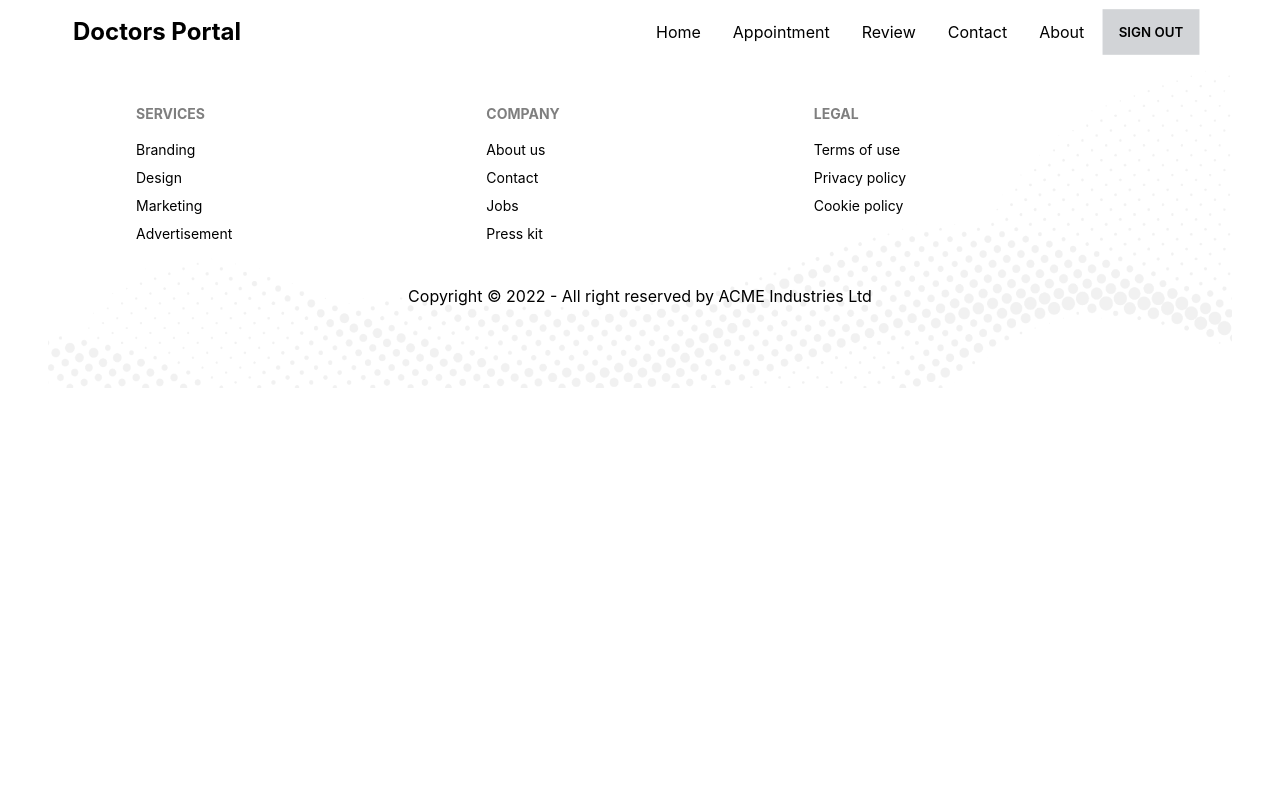
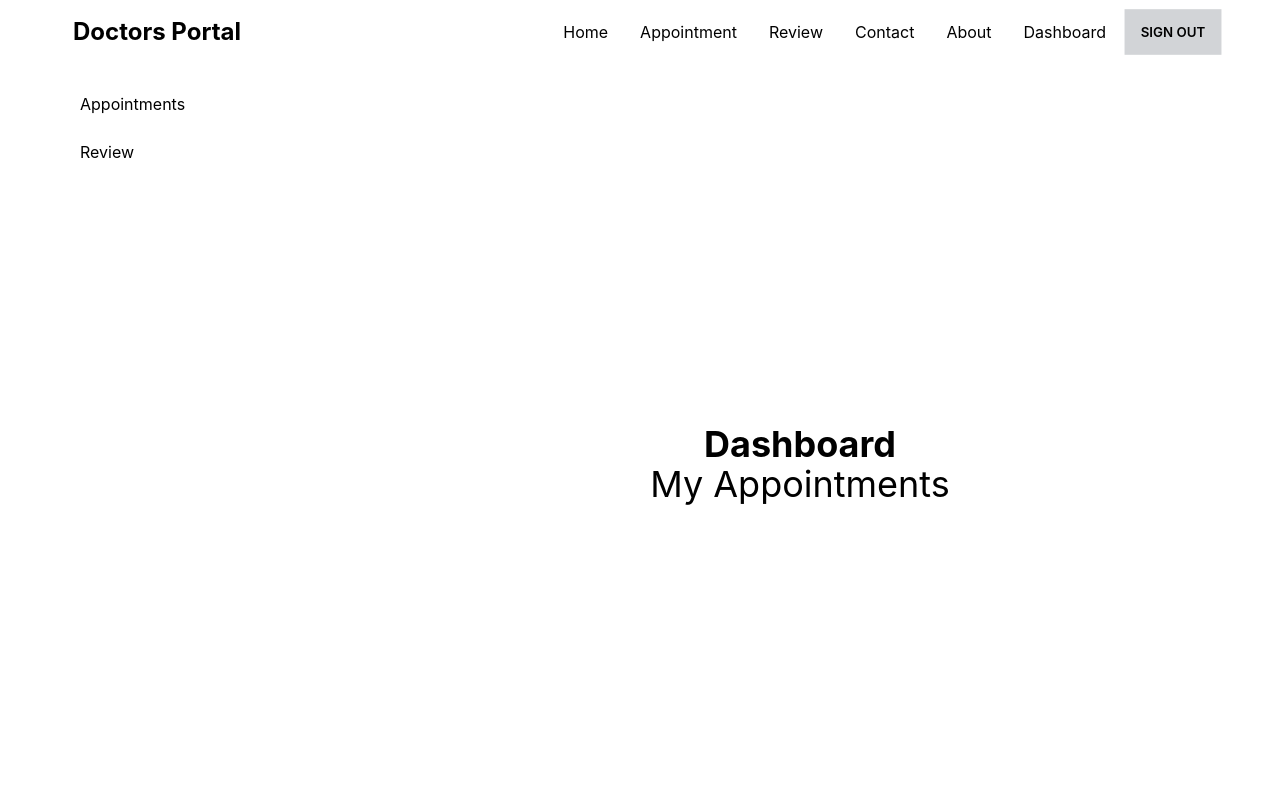
Before and after one commit to nuray-alam/doctors-portal-client-practice, a React (Create React App) app: page /dashboard in a window 1280 px wide. Shown: the top 800 px of the page. Built offline with nearby package versions, Linux system fonts and the light colour scheme; no server answers; sample sign-in values are in the browser's storage.

Commit message:
dashboard page and route added, contact page and route added

```diff
--- a/src/App.js
+++ b/src/App.js
@@ -7,8 +7,12 @@ import RequireAuth from './Pages/Login/RequireAuth';
 import SignUp from './Pages/Login/SignUp';
 import Footer from './Pages/Shared/Footer';
 import Navbar from './Pages/Shared/Navbar';
+import Dashboard from './Pages/Dashboard/Dashboard';
 import { ToastContainer } from 'react-toastify';
 import 'react-toastify/dist/ReactToastify.css';
+import MyAppointments from './Pages/Dashboard/MyAppointments';
+import MyReview from './Pages/Dashboard/MyReview';
+import Contact from './Pages/Contact/Contact';
 
 
 function App() {
@@ -18,10 +22,12 @@ function App() {
       <Routes>
         <Route path="/" element={<Home></Home>}></Route>
         <Route path="about" element={<About></About>}></Route>
-        <Route path="appointment" element={
-          <RequireAuth><Appointment></Appointment></RequireAuth>
-
-        }></Route>
+        <Route path='contact' element={<Contact></Contact>}></Route>
+        <Route path="appointment" element={<RequireAuth><Appointment></Appointment></RequireAuth>}></Route>
+        <Route path='dashboard' element={<RequireAuth><Dashboard></Dashboard></RequireAuth>}>
+          <Route index element={<MyAppointments></MyAppointments>}></Route>
+          <Route path='review' element={<MyReview></MyReview>}></Route>
+        </Route>
         <Route path="login" element={<Login></Login>}></Route>
         <Route path="signup" element={<SignUp></SignUp>}></Route>
       </Routes>
--- /dev/null
+++ b/src/Pages/Contact/Contact.js
@@ -0,0 +1,11 @@
+import React from 'react';
+
+const Contact = () => {
+    return (
+        <div>
+            <h2 className='text-4xl'>Contact Us</h2>
+        </div>
+    );
+};
+
+export default Contact;
--- /dev/null
+++ b/src/Pages/Dashboard/Dashboard.js
@@ -0,0 +1,28 @@
+import React from 'react';
+import { Link, Outlet } from 'react-router-dom';
+
+const Dashboard = () => {
+    return (
+        <div className="drawer drawer-mobile">
+            <input id="my-drawer-2" type="checkbox" className="drawer-toggle" />
+            <div className="drawer-content flex flex-col items-center justify-center text-black">
+                {/* <!-- Page content here --> */}
+                <h2 className='text-black font-bold text-4xl'>Dashboard</h2>
+                <Outlet></Outlet>
+                <label htmlFor="my-drawer-2" className="btn btn-primary drawer-button lg:hidden">Open drawer</label>
+
+            </div>
+            <div className="drawer-side  text-black">
+                <label htmlFor="my-drawer-2" className="drawer-overlay"></label>
+                <ul className="menu p-4 w-80 bg-white  text-black">
+                    {/* <!-- Sidebar content here --> */}
+                    <li><Link to="/dashboard">Appointments</Link></li>
+                    <li><Link to="/dashboard/review">Review</Link></li>
+                </ul>
+
+            </div>
+        </div>
+    );
+};
+
+export default Dashboard;
--- /dev/null
+++ b/src/Pages/Dashboard/MyAppointments.js
@@ -0,0 +1,11 @@
+import React from 'react';
+
+const MyAppointments = () => {
+    return (
+        <div>
+            <h1 className='text-4xl'>My Appointments</h1>
+        </div>
+    );
+};
+
+export default MyAppointments;
--- /dev/null
+++ b/src/Pages/Dashboard/MyReview.js
@@ -0,0 +1,11 @@
+import React from 'react';
+
+const MyReview = () => {
+    return (
+        <div>
+            <h1 className='text-4xl'>My Review</h1>
+        </div>
+    );
+};
+
+export default MyReview;
--- a/src/Pages/Shared/Navbar.js
+++ b/src/Pages/Shared/Navbar.js
@@ -18,6 +18,7 @@ const Navbar = () => {
         <li><Link to="/review">Review</Link></li>
         <li><Link to="/contact">Contact</Link></li>
         <li><Link to="/about">About</Link></li>
+        <li>{user && <Link to="/dashboard">Dashboard</Link>}</li>
         <li>{user ? <button onClick={logout} className="btn btn-active btn-ghost">Sign Out</button>
             : <Link to="/login">Login</Link>}</li>
     </>
```
